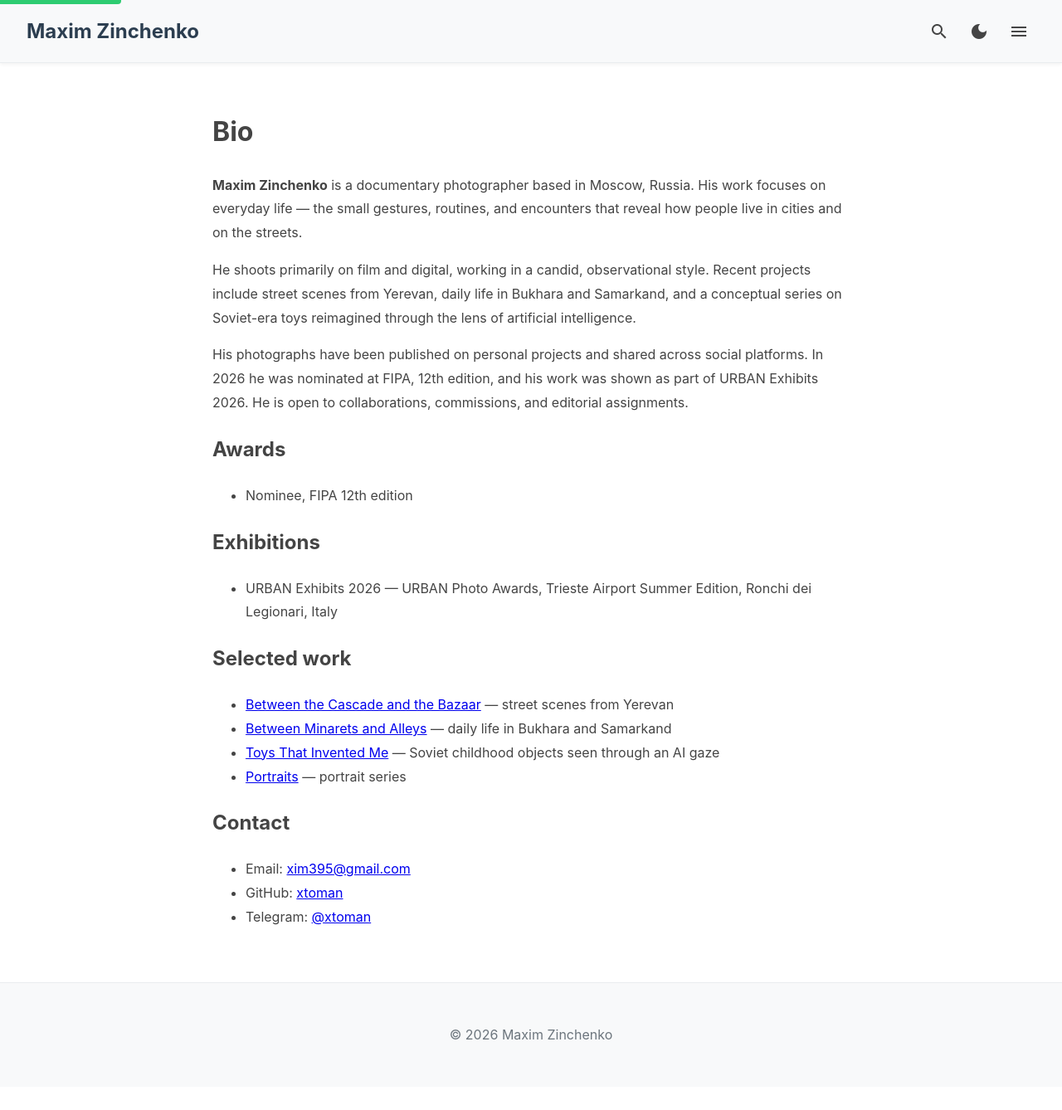
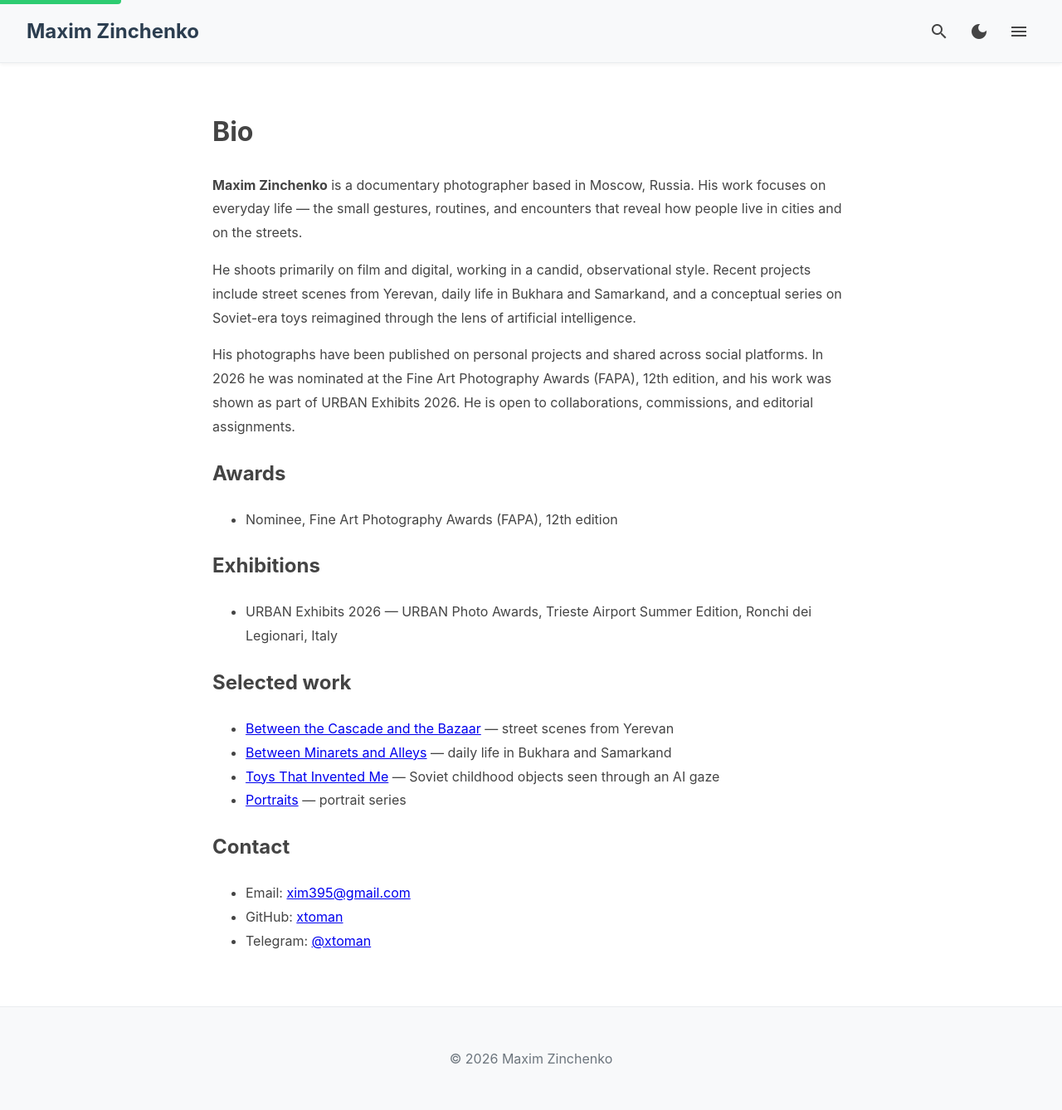
Before and after one commit to Xtoman/xtoman.github.io, a Jekyll site: the page built from bio.md, in a window 1280 px wide. Shown: the whole page at 83% size. Built offline with Jekyll 4.4.1, drawn with Linux system fonts in a browser that asks for light colours; before the commit the page ends 1310 px from its top, so only the background shows below that.

Commit message:
Исправить название конкурса: FIPA → Fine Art Photography Awards (FAPA).
Co-authored-by: Cursor <cursoragent@cursor.com>

```diff
--- a/_includes/json-ld.html
+++ b/_includes/json-ld.html
@@ -18,7 +18,7 @@
   "image": {{ json_og_image | jsonify }},
   "email": {{ site.author.email | jsonify }},
   "award": [
-    "Nominee, FIPA 12th edition",
+    "Nominee, Fine Art Photography Awards (FAPA), 12th edition",
     "URBAN Exhibits 2026"
   ],
   "sameAs": [
--- a/bio.md
+++ b/bio.md
@@ -1,7 +1,7 @@
 ---
 layout: default
 title: Bio
-description: Maxim Zinchenko — documentary photographer based in Moscow. Nominee, FIPA 12th edition. URBAN Exhibits 2026. Street photography, portraits, and visual stories from Armenia, Uzbekistan, and Russia.
+description: Maxim Zinchenko — documentary photographer based in Moscow. Nominee, Fine Art Photography Awards (FAPA), 12th edition. URBAN Exhibits 2026. Street photography, portraits, and visual stories from Armenia, Uzbekistan, and Russia.
 ---
 
 # Bio
@@ -10,11 +10,11 @@ description: Maxim Zinchenko — documentary photographer based in Moscow. Nomin
 
 He shoots primarily on film and digital, working in a candid, observational style. Recent projects include street scenes from Yerevan, daily life in Bukhara and Samarkand, and a conceptual series on Soviet-era toys reimagined through the lens of artificial intelligence.
 
-His photographs have been published on personal projects and shared across social platforms. In 2026 he was nominated at FIPA, 12th edition, and his work was shown as part of URBAN Exhibits 2026. He is open to collaborations, commissions, and editorial assignments.
+His photographs have been published on personal projects and shared across social platforms. In 2026 he was nominated at the Fine Art Photography Awards (FAPA), 12th edition, and his work was shown as part of URBAN Exhibits 2026. He is open to collaborations, commissions, and editorial assignments.
 
 ## Awards
 
-- Nominee, FIPA 12th edition
+- Nominee, Fine Art Photography Awards (FAPA), 12th edition
 
 ## Exhibitions
 
```
Also changed, not shown: about.md (+1 -1 lines).
